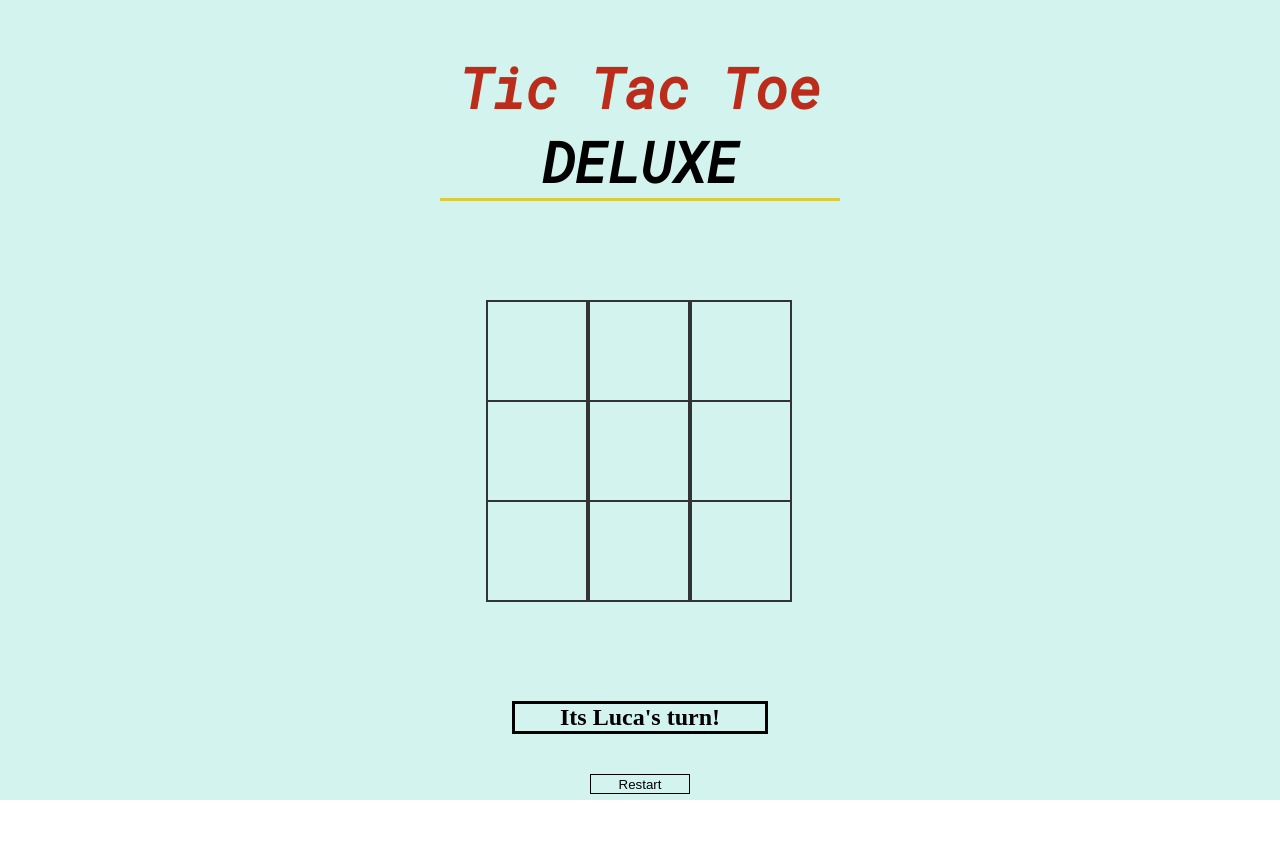
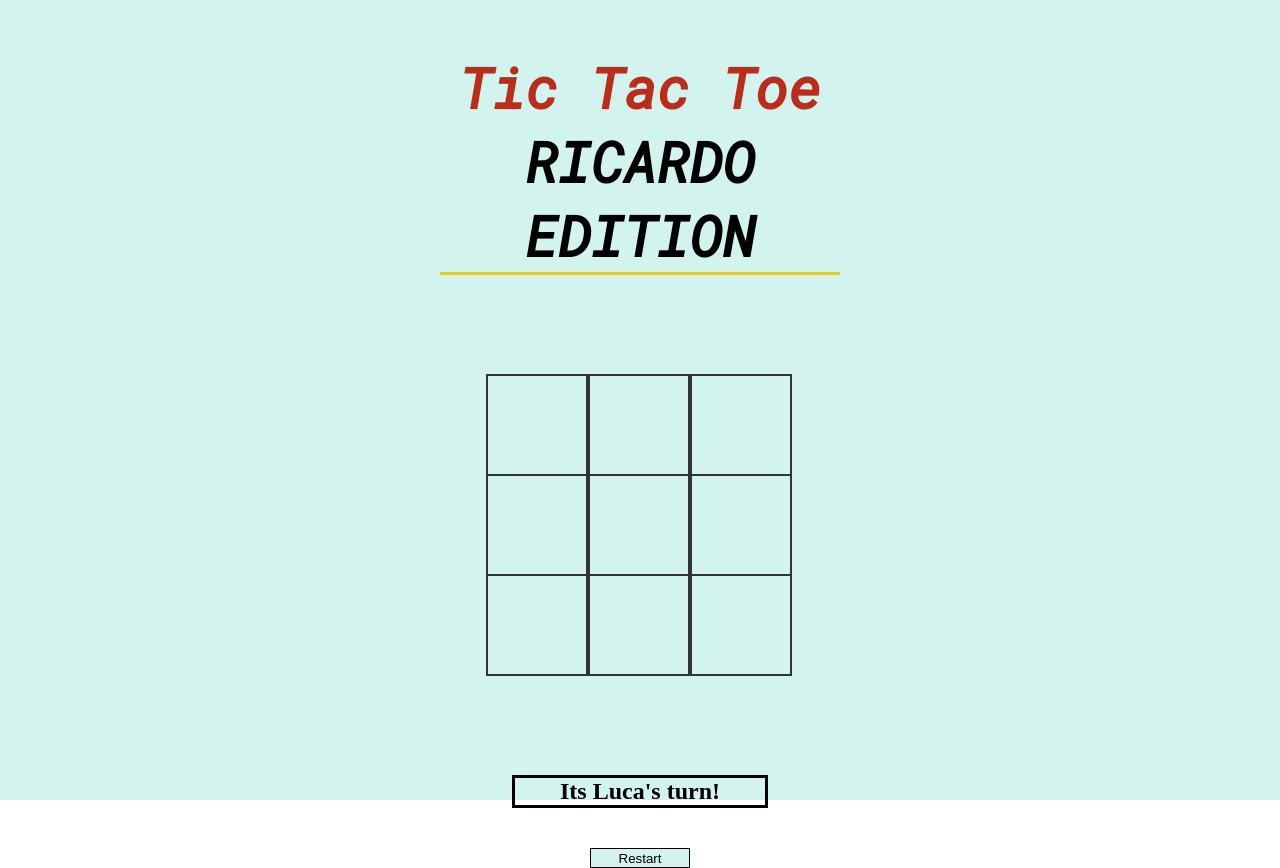
Before and after one commit to AdrianDieDose/TicTacToe, a plain HTML site: page index.html in a window 1280 px wide. Before the commit the page ends 800 px from the top, so only its background shows below. Drawn offline with Linux system fonts and the light colour scheme.

Commit message:
Title change

```diff
--- a/index.html
+++ b/index.html
@@ -9,7 +9,7 @@
 </head>
 <body>
     <section class="main">
-        <h1 class="title">Tic Tac Toe <span id="deluxe">DELUXE</span></h1>
+        <h1 class="title">Tic Tac Toe <span id="deluxe">RICARDO EDITION</span></h1>
         <div id="game-container">
             <div data-cell-index="0" class="cell">
             </div>
```
